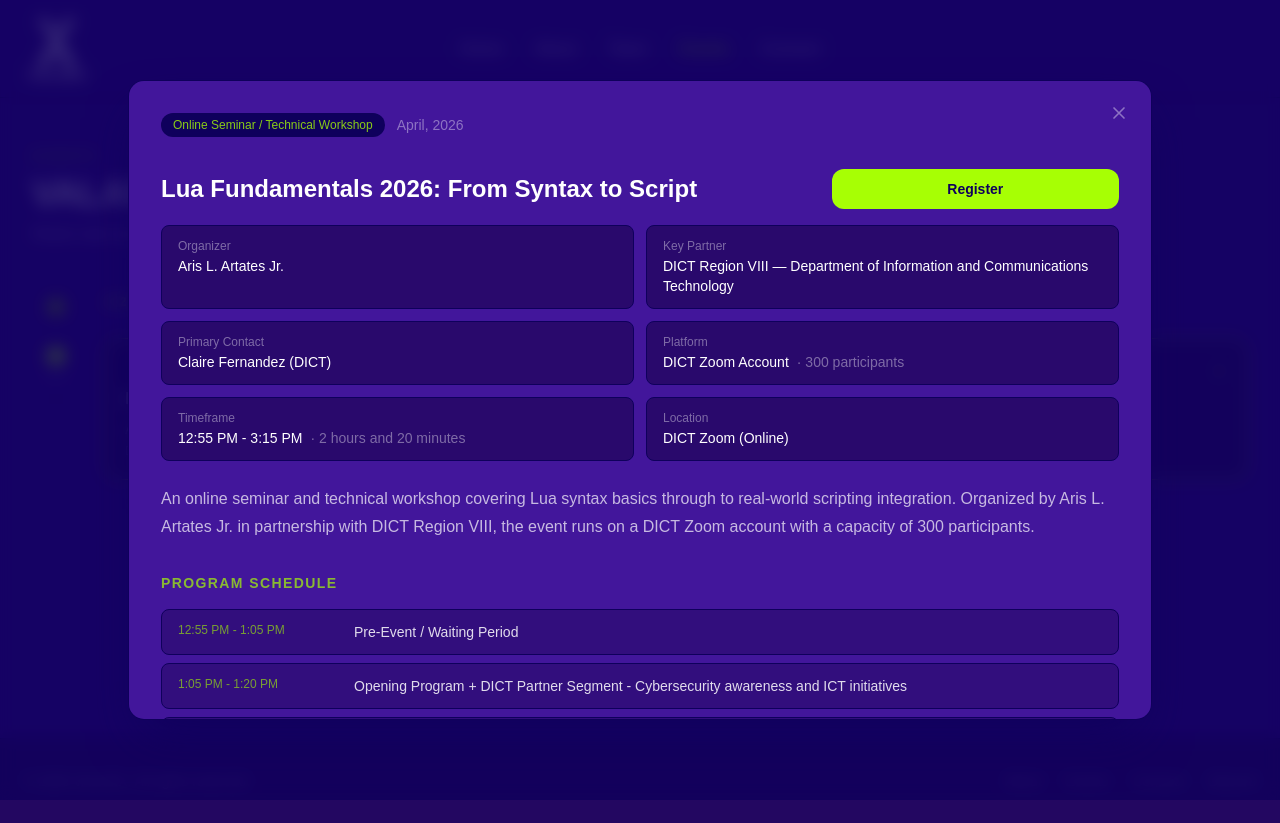
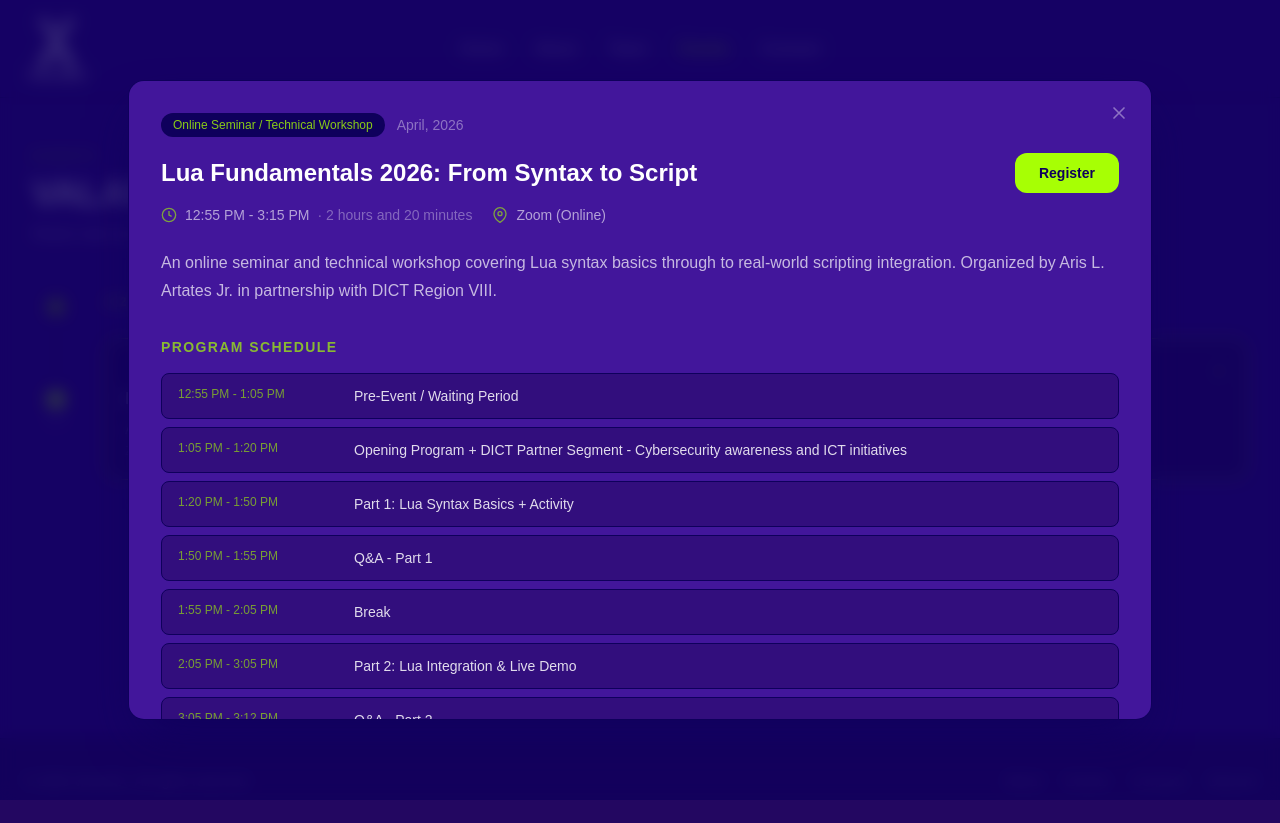
Before and after one commit to Aris-Artates/valarx, a Next.js app in the folder frontend/: page /event in a window 1280 px wide. Both pictures are taken after a click on the button "April". Built offline with nearby package versions, Linux system fonts and the light colour scheme.

Commit message:
Fixed the modal Data.

```diff
--- a/frontend/app/components/EventModal.tsx
+++ b/frontend/app/components/EventModal.tsx
@@ -1,11 +1,102 @@
 "use client";
 
 import { useEffect, useState } from "react";
-import { Event } from "@/app/data/events";
+import Image from "next/image";
+import { Event, Person, SocialPlatform } from "@/app/data/events";
 
 interface EventModalProps {
   event: Event;
   onClose: () => void;
+}
+
+function SocialIcon({ platform }: { platform: SocialPlatform }) {
+  const cls = "h-4 w-4";
+  switch (platform) {
+    case "linkedin":
+      return (
+        <svg className={cls} fill="currentColor" viewBox="0 0 24 24">
+          <path d="M20.447 20.452h-3.554v-5.569c0-1.328-.027-3.037-1.852-3.037-1.853 0-2.136 1.445-2.136 2.939v5.667H9.351V9h3.414v1.561h.046c.477-.9 1.637-1.85 3.37-1.85 3.601 0 4.267 2.37 4.267 5.455v6.286zM5.337 7.433a2.062 2.062 0 0 1-2.063-2.065 2.064 2.064 0 1 1 2.063 2.065zm1.782 13.019H3.555V9h3.564v11.452zM22.225 0H1.771C.792 0 0 .774 0 1.729v20.542C0 23.227.792 24 1.771 24h20.451C23.2 24 24 23.227 24 22.271V1.729C24 .774 23.2 0 22.222 0h.003z" />
+        </svg>
+      );
+    case "twitter":
+      return (
+        <svg className={cls} fill="currentColor" viewBox="0 0 24 24">
+          <path d="M18.244 2.25h3.308l-7.227 8.26 8.502 11.24H16.17l-4.714-6.231-5.401 6.231H2.744l7.73-8.835L1.254 2.25H8.08l4.713 6.231zm-1.161 17.52h1.833L7.084 4.126H5.117z" />
+        </svg>
+      );
+    case "github":
+      return (
+        <svg className={cls} fill="currentColor" viewBox="0 0 24 24">
+          <path d="M12 0C5.374 0 0 5.373 0 12c0 5.302 3.438 9.8 8.207 11.387.599.111.793-.261.793-.577v-2.234c-3.338.726-4.033-1.416-4.033-1.416-.546-1.387-1.333-1.756-1.333-1.756-1.089-.745.083-.729.083-.729 1.205.084 1.839 1.237 1.839 1.237 1.07 1.834 2.807 1.304 3.492.997.107-.775.418-1.305.762-1.604-2.665-.305-5.467-1.334-5.467-5.931 0-1.311.469-2.381 1.236-3.221-.124-.303-.535-1.524.117-3.176 0 0 1.008-.322 3.301 1.23A11.509 11.509 0 0 1 12 5.803c1.02.005 2.047.138 3.006.404 2.291-1.552 3.297-1.23 3.297-1.23.653 1.653.242 2.874.118 3.176.77.84 1.235 1.911 1.235 3.221 0 4.609-2.807 5.624-5.479 5.921.43.372.823 1.102.823 2.222v3.293c0 .319.192.694.801.576C20.566 21.797 24 17.3 24 12c0-6.627-5.373-12-12-12z" />
+        </svg>
+      );
+    case "instagram":
+      return (
+        <svg className={cls} fill="currentColor" viewBox="0 0 24 24">
+          <path d="M12 2.163c3.204 0 3.584.012 4.85.07 3.252.148 4.771 1.691 4.919 4.919.058 1.265.069 1.645.069 4.849 0 3.205-.012 3.584-.069 4.849-.149 3.225-1.664 4.771-4.919 4.919-1.266.058-1.644.07-4.85.07-3.204 0-3.584-.012-4.849-.07-3.26-.149-4.771-1.699-4.919-4.92-.058-1.265-.07-1.644-.07-4.849 0-3.204.013-3.583.07-4.849.149-3.227 1.664-4.771 4.919-4.919 1.266-.057 1.645-.069 4.849-.069zM12 0C8.741 0 8.333.014 7.053.072 2.695.272.273 2.69.073 7.052.014 8.333 0 8.741 0 12c0 3.259.014 3.668.072 4.948.2 4.358 2.618 6.78 6.98 6.98C8.333 23.986 8.741 24 12 24c3.259 0 3.668-.014 4.948-.072 4.354-.2 6.782-2.618 6.979-6.98.059-1.28.073-1.689.073-4.948 0-3.259-.014-3.667-.072-4.947-.196-4.354-2.617-6.78-6.979-6.98C15.668.014 15.259 0 12 0zm0 5.838a6.162 6.162 0 1 0 0 12.324 6.162 6.162 0 0 0 0-12.324zM12 16a4 4 0 1 1 0-8 4 4 0 0 1 0 8zm6.406-11.845a1.44 1.44 0 1 0 0 2.881 1.44 1.44 0 0 0 0-2.881z" />
+        </svg>
+      );
+    case "facebook":
+      return (
+        <svg className={cls} fill="currentColor" viewBox="0 0 24 24">
+          <path d="M24 12.073c0-6.627-5.373-12-12-12s-12 5.373-12 12c0 5.99 4.388 10.954 10.125 11.854v-8.385H7.078v-3.47h3.047V9.43c0-3.007 1.792-4.669 4.533-4.669 1.312 0 2.686.235 2.686.235v2.953H15.83c-1.491 0-1.956.925-1.956 1.874v2.25h3.328l-.532 3.47h-2.796v8.385C19.612 23.027 24 18.062 24 12.073z" />
+        </svg>
+      );
+    default:
+      return (
+        <svg className={cls} fill="none" stroke="currentColor" strokeWidth={2} viewBox="0 0 24 24">
+          <circle cx="12" cy="12" r="10" />
+          <line x1="2" y1="12" x2="22" y2="12" />
+          <path d="M12 2a15.3 15.3 0 0 1 4 10 15.3 15.3 0 0 1-4 10 15.3 15.3 0 0 1-4-10 15.3 15.3 0 0 1 4-10z" />
+        </svg>
+      );
+  }
+}
+
+function PersonCard({ person }: { person: Person }) {
+  const initials = person.name
+    .split(" ")
+    .map((n) => n[0])
+    .join("")
+    .slice(0, 2)
+    .toUpperCase();
+
+  return (
+    <div className="flex flex-col items-center gap-3 rounded-xl border border-[#0f005c] bg-[#230761]/80 p-5 text-center">
+      {person.photo ? (
+        <Image
+          src={person.photo}
+          alt={person.name}
+          width={64}
+          height={64}
+          className="h-16 w-16 rounded-full object-cover ring-2 ring-[#a7ff04]/30"
+        />
+      ) : (
+        <div className="flex h-16 w-16 items-center justify-center rounded-full bg-[#0f005c] text-lg font-bold text-[#a7ff04]">
+          {initials}
+        </div>
+      )}
+      <div>
+        <p className="font-semibold text-white">{person.name}</p>
+        <p className="mt-0.5 text-xs text-white/50">{person.title}</p>
+      </div>
+      {person.socials && person.socials.length > 0 && (
+        <div className="flex gap-3">
+          {person.socials.map((s) => (
+            <a
+              key={s.platform}
+              href={s.url}
+              target="_blank"
+              rel="noopener noreferrer"
+              className="text-white/40 transition-colors hover:text-[#a7ff04]"
+            >
+              <SocialIcon platform={s.platform} />
+            </a>
+          ))}
+        </div>
+      )}
+    </div>
+  );
 }
 
 export default function EventModal({ event, onClose }: EventModalProps) {
@@ -34,24 +125,15 @@
 
       {/* Panel */}
       <div className="relative z-10 h-[80vh] w-[80vw] overflow-y-auto rounded-2xl border border-[#0f005c] bg-[#42169b] p-8 shadow-2xl shadow-[#0f005c]">
+
         {/* Close button */}
         <button
           onClick={onClose}
           className="absolute right-4 top-4 rounded-full p-1.5 text-white/40 transition-colors hover:bg-[#230761] hover:text-white"
           aria-label="Close"
         >
-          <svg
-            className="h-5 w-5"
-            fill="none"
-            stroke="currentColor"
-            viewBox="0 0 24 24"
-          >
-            <path
-              strokeLinecap="round"
-              strokeLinejoin="round"
-              strokeWidth={2}
-              d="M6 18L18 6M6 6l12 12"
-            />
+          <svg className="h-5 w-5" fill="none" stroke="currentColor" viewBox="0 0 24 24">
+            <path strokeLinecap="round" strokeLinejoin="round" strokeWidth={2} d="M6 18L18 6M6 6l12 12" />
           </svg>
         </button>
 
@@ -60,16 +142,15 @@
           <div className="absolute inset-0 z-20 flex flex-col rounded-2xl bg-[#42169b] p-8">
             <button
               onClick={() => setShowLuma(false)}
-              className="mb-4 self-start text-sm text-white/50 hover:text-white transition-colors"
+              className="mb-4 self-start text-sm text-white/50 transition-colors hover:text-white"
             >
               ← Back to event
             </button>
             <iframe
               src={event.lumaUrl}
               className="w-full flex-1 rounded-xl"
-              style={{ border: '1px solid #bfcbda88' }}
+              style={{ border: "1px solid #bfcbda88" }}
               allow="fullscreen; payment"
-              aria-hidden="false"
               tabIndex={0}
             />
           </div>
@@ -83,70 +164,42 @@
           <span className="text-sm text-white/40">{event.date}</span>
         </div>
 
-        {/* Title */}
-        <div className="mt-8 flex flex-nowrap justify-between items-center">
-          <h2 id="modal-title" className=" text-2xl font-bold text-white ">
+        {/* Title + Register */}
+        <div className="mt-4 flex flex-nowrap items-center justify-between gap-4">
+          <h2 id="modal-title" className="text-2xl font-bold text-white">
             {event.title}
           </h2>
-          {/* Register */}
           {event.lumaUrl && (
             <button
               onClick={() => setShowLuma(true)}
-              className="w-[30%] rounded-xl bg-[#a7ff04] px-4 py-2.5 text-sm max-h-10 font-semibold text-[#0f005c] transition-colors hover:bg-[#91db03]"
+              className="shrink-0 rounded-xl bg-[#a7ff04] px-6 py-2.5 text-sm font-semibold text-[#0f005c] transition-colors hover:bg-[#91db03]"
             >
               Register
             </button>
           )}
         </div>
 
-        {/* Meta row */}
-        <div className="mt-4 grid gap-3 sm:grid-cols-2">
-          {event.organizer && (
-            <div className="rounded-lg border border-[#0f005c] bg-[#230761]/80 px-4 py-3">
-              <p className="text-xs text-white/40">Organizer</p>
-              <p className="mt-0.5 text-sm text-white">{event.organizer}</p>
-            </div>
+        {/* Timeframe + Location — just below title */}
+        <div className="mt-3 flex flex-wrap gap-5 text-sm text-white/60">
+          {event.timeframe && (
+            <span className="flex items-center gap-2">
+              <svg className="h-4 w-4 shrink-0 text-[#a7ff04]/60" fill="none" stroke="currentColor" strokeWidth={2} viewBox="0 0 24 24">
+                <circle cx="12" cy="12" r="10" />
+                <polyline points="12 6 12 12 16 14" />
+              </svg>
+              {event.timeframe}
+              {event.duration && (
+                <span className="text-white/35">· {event.duration}</span>
+              )}
+            </span>
           )}
-          {event.partner && (
-            <div className="rounded-lg border border-[#0f005c] bg-[#230761]/80 px-4 py-3">
-              <p className="text-xs text-white/40">Key Partner</p>
-              <p className="mt-0.5 text-sm text-white">{event.partner}</p>
-            </div>
-          )}
-          {event.contact && (
-            <div className="rounded-lg border border-[#0f005c] bg-[#230761]/80 px-4 py-3">
-              <p className="text-xs text-white/40">Primary Contact</p>
-              <p className="mt-0.5 text-sm text-white">{event.contact}</p>
-            </div>
-          )}
-          {event.platform && (
-            <div className="rounded-lg border border-[#0f005c] bg-[#230761]/80 px-4 py-3">
-              <p className="text-xs text-white/40">Platform</p>
-              <p className="mt-0.5 text-sm text-white">
-                {event.platform}
-                {event.capacity && (
-                  <span className="ml-2 text-white/40">
-                    · {event.capacity} participants
-                  </span>
-                )}
-              </p>
-            </div>
-          )}
-          {event.timeframe && (
-            <div className="rounded-lg border border-[#0f005c] bg-[#230761]/80 px-4 py-3">
-              <p className="text-xs text-white/40">Timeframe</p>
-              <p className="mt-0.5 text-sm text-white">
-                {event.timeframe}
-                {event.duration && (
-                  <span className="ml-2 text-white/40">· {event.duration}</span>
-                )}
-              </p>
-            </div>
-          )}
-          <div className="rounded-lg border border-[#0f005c] bg-[#230761]/80 px-4 py-3">
-            <p className="text-xs text-white/40">Location</p>
-            <p className="mt-0.5 text-sm text-white">{event.location}</p>
-          </div>
+          <span className="flex items-center gap-2">
+            <svg className="h-4 w-4 shrink-0 text-[#a7ff04]/60" fill="none" stroke="currentColor" strokeWidth={2} viewBox="0 0 24 24">
+              <path d="M21 10c0 7-9 13-9 13s-9-6-9-13a9 9 0 0 1 18 0z" />
+              <circle cx="12" cy="10" r="3" />
+            </svg>
+            {event.location}
+          </span>
         </div>
 
         {/* Description */}
@@ -176,25 +229,54 @@
           </div>
         )}
 
-        {/* Partnership Details */}
-        {event.partnershipNotes && event.partnershipNotes.length > 0 && (
+        {/* Partners */}
+        {event.partners && event.partners.length > 0 && (
           <div className="mt-8">
             <h3 className="mb-4 text-sm font-semibold uppercase tracking-widest text-[#a7ff04]/70">
-              Partnership Details
+              Partners
             </h3>
-            <ul className="flex flex-col gap-3">
-              {event.partnershipNotes.map((note, i) => (
-                <li
-                  key={i}
-                  className="flex gap-3 text-sm leading-6 text-white/70"
-                >
-                  <span className="mt-1.5 h-1.5 w-1.5 shrink-0 rounded-full bg-[#a7ff04]/50" />
-                  {note}
-                </li>
+            <div className="flex flex-wrap gap-4">
+              {event.partners.map((person) => (
+                <div key={person.name} className="w-40">
+                  <PersonCard person={person} />
+                </div>
               ))}
-            </ul>
+            </div>
           </div>
         )}
+
+        {/* Speakers */}
+        {event.speakers && event.speakers.length > 0 && (
+          <div className="mt-8">
+            <h3 className="mb-4 text-sm font-semibold uppercase tracking-widest text-[#a7ff04]/70">
+              Speakers
+            </h3>
+            <div className="flex flex-wrap gap-4">
+              {event.speakers.map((person, i) => (
+                <div key={`${person.name}-${i}`} className="w-40">
+                  <PersonCard person={person} />
+                </div>
+              ))}
+            </div>
+          </div>
+        )}
+
+        {/* Organizers */}
+        {event.organizers && event.organizers.length > 0 && (
+          <div className="mt-8">
+            <h3 className="mb-4 text-sm font-semibold uppercase tracking-widest text-[#a7ff04]/70">
+              Organizers
+            </h3>
+            <div className="flex flex-wrap gap-4">
+              {event.organizers.map((person, i) => (
+                <div key={`${person.name}-${i}`} className="w-40">
+                  <PersonCard person={person} />
+                </div>
+              ))}
+            </div>
+          </div>
+        )}
+
       </div>
     </div>
   );
--- a/frontend/app/components/TimelineContent.tsx
+++ b/frontend/app/components/TimelineContent.tsx
@@ -118,11 +118,11 @@
               <button
                 onClick={() => onSelect(event)}
                 title={event.title}
-                className="group relative z-10 mt-5 flex flex-col items-center"
+                className="group absolute left-1/2 top-1/2 z-10 -translate-x-1/2 -translate-y-1/2 flex flex-col items-center"
               >
-                <div className="relative flex h-5 w-5 items-center justify-center">
+                <div className="flex h-5 w-5 items-center justify-center">
                   <span className={`
-                    absolute rounded-full border-2 transition-all duration-200
+                    block rounded-full border-2 transition-all duration-200
                     ${isActive
                       ? 'h-5 w-5 border-[#a7ff04] bg-[#a7ff04]'
                       : 'h-4 w-4 border-white/30 bg-[#42169b] group-hover:border-[#a7ff04] group-hover:bg-[#230761]'
--- a/frontend/app/data/events.ts
+++ b/frontend/app/data/events.ts
@@ -1,6 +1,20 @@
 export interface ScheduleItem {
   time: string;
   activity: string;
+}
+
+export type SocialPlatform = 'linkedin' | 'twitter' | 'github' | 'instagram' | 'facebook' | 'website';
+
+export interface Social {
+  platform: SocialPlatform;
+  url: string;
+}
+
+export interface Person {
+  name: string;
+  title: string;
+  photo?: string;
+  socials?: Social[];
 }
 
 export interface Event {
@@ -12,15 +26,13 @@
   brief: string;
   description: string;
   location: string;
-  organizer?: string;
-  partner?: string;
-  contact?: string;
-  platform?: string;
+  organizers?: Person[];
+  speakers?: Person[];
+  partners?: Person[];
   capacity?: number;
   duration?: string;
   timeframe?: string;
   schedule?: ScheduleItem[];
-  partnershipNotes?: string[];
   lumaUrl?: string;
 }
 
@@ -33,12 +45,18 @@
     type: 'Online Seminar / Technical Workshop',
     brief: 'A two-hour technical workshop on Lua scripting, hosted in partnership with DICT Region VIII.',
     description:
-      'An online seminar and technical workshop covering Lua syntax basics through to real-world scripting integration. Organized by Aris L. Artates Jr. in partnership with DICT Region VIII, the event runs on a DICT Zoom account with a capacity of 300 participants.',
-    location: 'DICT Zoom (Online)',
-    organizer: 'Aris L. Artates Jr.',
-    partner: 'DICT Region VIII — Department of Information and Communications Technology',
-    contact: 'Claire Fernandez (DICT)',
-    platform: 'DICT Zoom Account',
+      'An online seminar and technical workshop covering Lua syntax basics through to real-world scripting integration. Organized by Aris L. Artates Jr. in partnership with DICT Region VIII.',
+    location: 'Zoom (Online)',
+    organizers: [
+      { name: 'Aris L. Artates Jr.', title: 'Event Organizer' },
+      { name: 'TBA', title: 'To Be Announced' },
+    ],
+    speakers: [
+      { name: 'TBA', title: 'To Be Announced' },
+    ],
+    partners: [
+      { name: 'DICT Region VIII', title: 'Department of Information and Communications Technology' },
+    ],
     capacity: 300,
     duration: '2 hours and 20 minutes',
     timeframe: '12:55 PM - 3:15 PM',
@@ -52,11 +70,6 @@
       { time: '3:05 PM - 3:12 PM',  activity: 'Q&A - Part 2' },
       { time: '3:12 PM - 3:15 PM',  activity: 'Closing Remarks' },
     ],
-    partnershipNotes: [
-      'DICT Region VIII has a reserved 15-minute slot at the start of the program to discuss cybersecurity awareness and regional ICT programs.',
-      'The event trailer and promotional materials will feature the DICT logo as the official partner.',
-      'Coordination is ongoing regarding receipt of a high-resolution logo and specific branding or speaker requirements from DICT.',
-    ],
-    lumaUrl: "https://luma.com/embed/event/evt-RmEy6gjQwHyIKtF/simple",
+    lumaUrl: 'https://luma.com/embed/event/evt-RmEy6gjQwHyIKtF/simple',
   },
 ];
```
